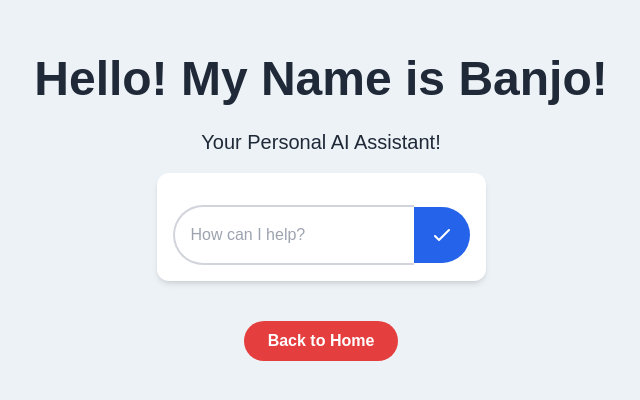
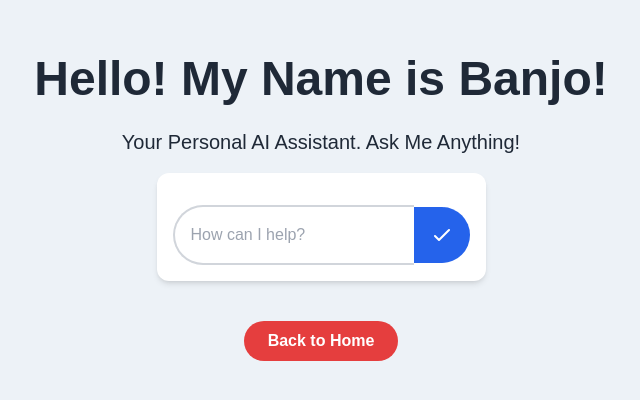
Before and after one commit to adam-knight1/BoredomBusterFrontEnd, a Next.js app: page /chat-bot in a window 1280 px wide. Shown: the part 192-592 px from the top of the page, without its empty margins (319-959 px from the left). Built offline with nearby package versions, Linux system fonts and the light colour scheme.

Commit message:
Testing new formatting in WeatherData to debug lack of populated data

```diff
--- a/components/WeatherData.tsx
+++ b/components/WeatherData.tsx
@@ -2,7 +2,7 @@ import React, { useState } from 'react';
 import Link from 'next/link';
 
 interface WeatherInfo {
-  windSpeed: number;
+  wind_speed: number;
   windDegrees: number;
   temp: number;
   humidity: number;
@@ -102,7 +102,7 @@ const WeatherInfo = () => {
         >
                  <h2 className="text-lg font-semibold">Weather Information</h2>
                  <p>Temperature: {weather.temp}°C</p>
-                 <p>Wind Speed: {weather.windSpeed} km/h</p>
+                 <p>Wind Speed: {weather.wind_speed} km/h</p>
                  <p>Wind Direction: {weather.windDegrees}°</p>
                  <p>Humidity: {weather.humidity}%</p>
                  <p>Sunset: {new Date(weather.sunset * 1000).toLocaleTimeString()}</p>
--- a/pages/chat-bot.tsx
+++ b/pages/chat-bot.tsx
@@ -6,11 +6,10 @@ const ChatBotPage: React.FC = () => {
   return (
     <main className="flex flex-col items-center justify-center min-h-screen bg-secondary p-4 text-gray-800">
       <h1 className="text-5xl font-bold mb-6">Hello! My Name is Banjo!</h1>
-      <p className="text-xl font-medium mb-4">Your Personal AI Assistant!</p>
+      <p className="text-xl font-medium mb-4">Your Personal AI Assistant.  Ask Me Anything!</p>
       <ChatBot />
       <Link href="/" className="mt-10 btn bg-accent hover:bg-red-700 text-white font-semibold rounded-full py-2 px-6">Back to Home</Link>
     </main>
-
   );
 };
 
```
